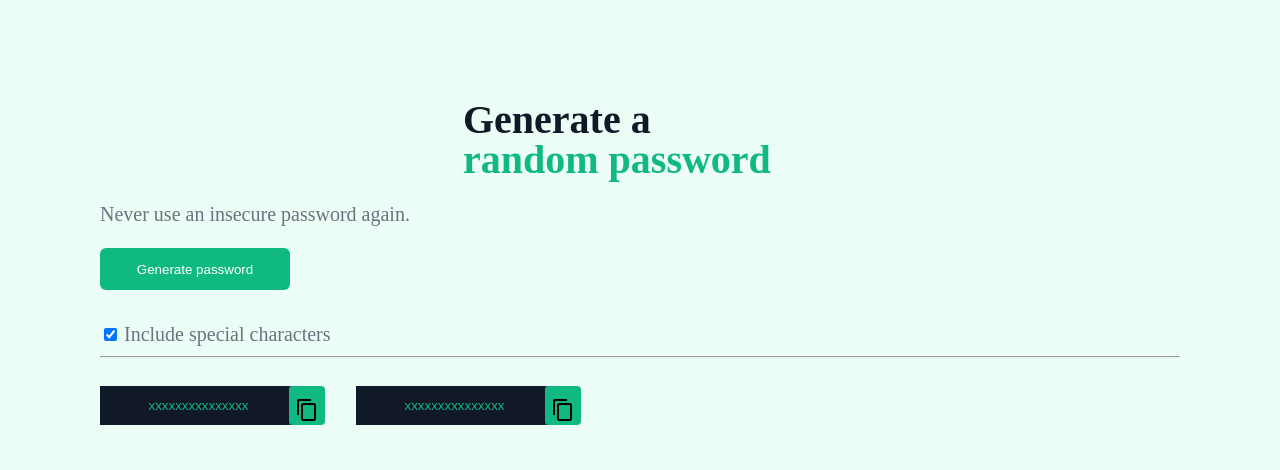
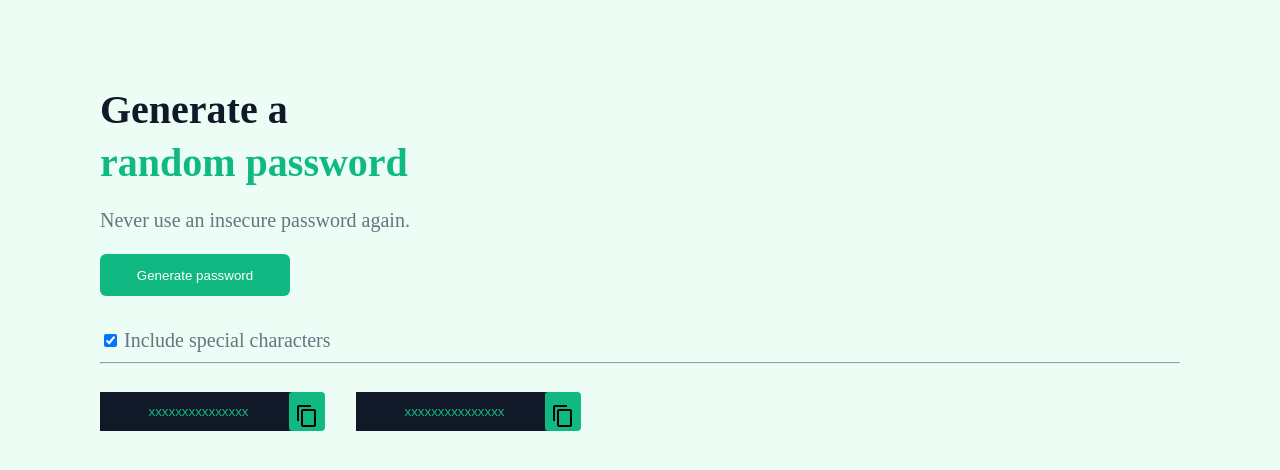
Before and after one commit to pross99/PasswordGenerator, a plain HTML site: page index.html in a window 1280 px wide. Drawn offline with Linux system fonts and the light colour scheme.

Commit message:
CSS correction

```diff
--- a/index.css
+++ b/index.css
@@ -18,8 +18,7 @@ input:focus {
     font-family: Karla;
     font-weight: 800px;
     font-size: 40px;
-    line-height: 40px;
-    margin: auto;
+    line-height: 20px;
     width: 354;
     letter-spacing: -5%;
 
```
